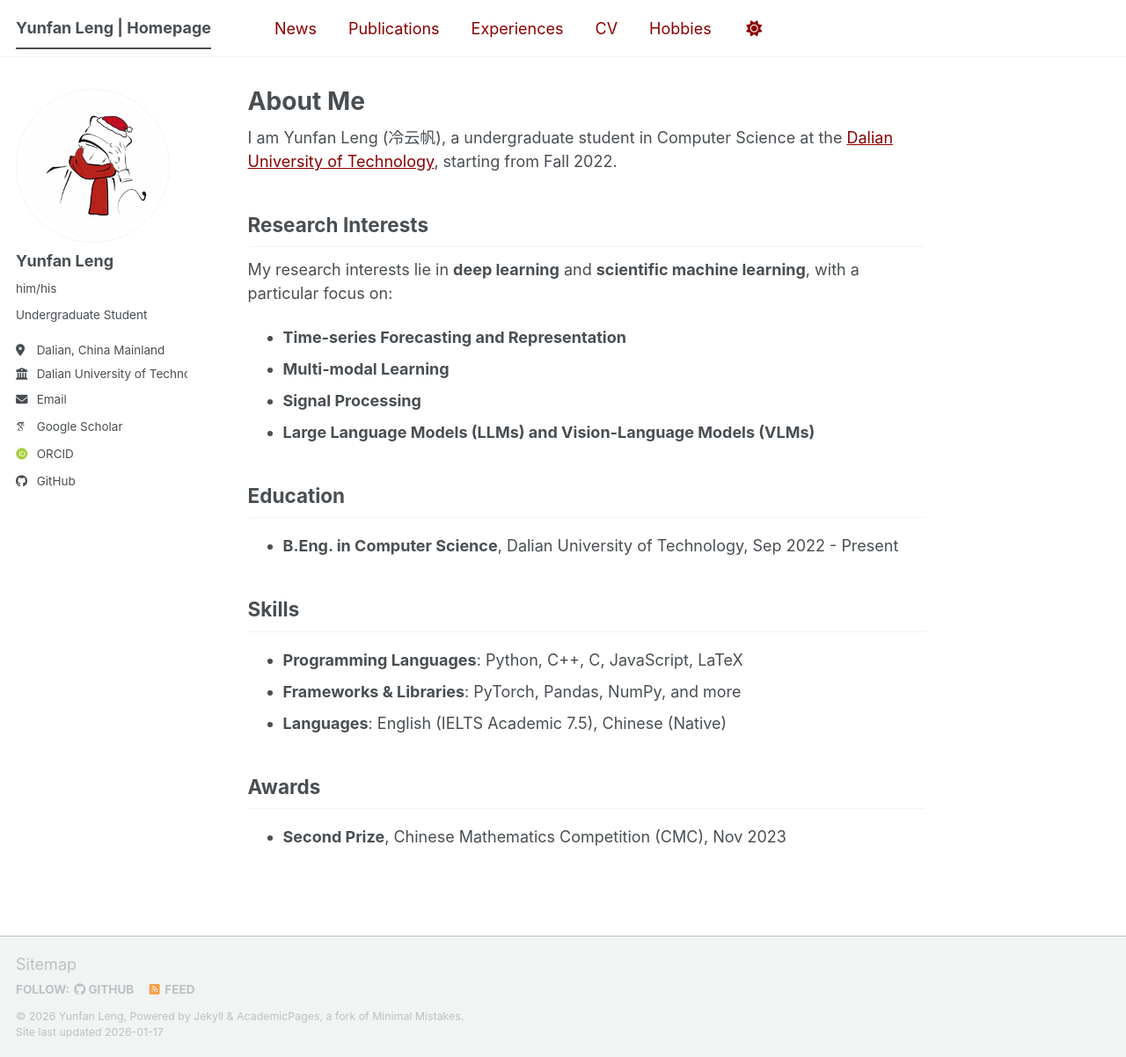
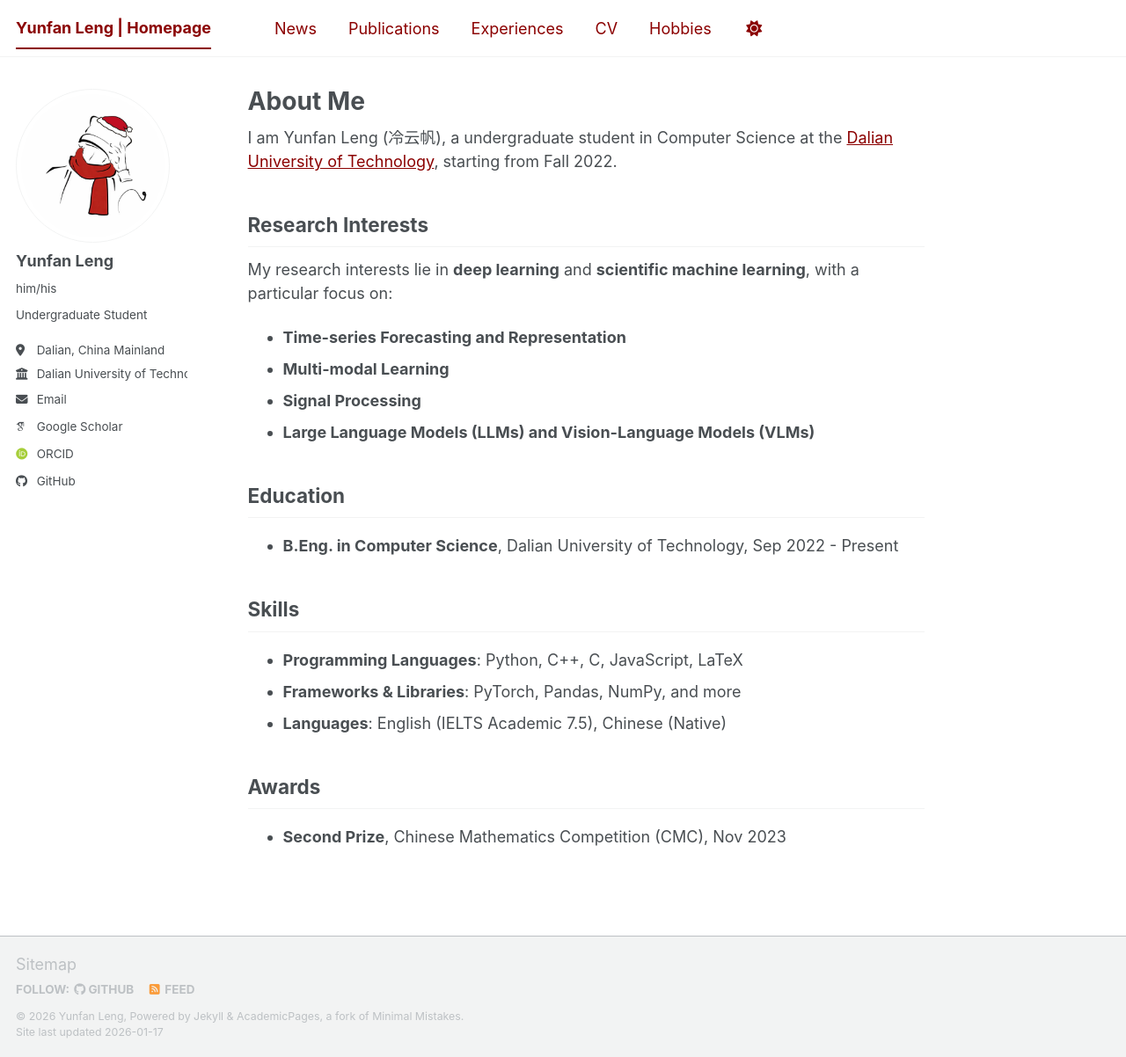
Before and after one commit to WENJIN6666/wenjin6666.github.io, a Jekyll site: the page built from _pages/about.md, in a window 1280 px wide and 1202 px high. Shown: the whole window at 88% size. Built offline with Jekyll 4.4.1, drawn with Linux system fonts in a browser that asks for light colours; some web fonts are replaced; a script bundle is joined from its source files by our own code; library files that are not in the unit come from our copies.

Commit message:
style: keep selected nav items in dark red color
- Use masthead link color (dark red) for selected items
- Keep underline for selected state

```diff
--- a/_sass/layout/_masthead.scss
+++ b/_sass/layout/_masthead.scss
@@ -67,12 +67,12 @@
 }
 
 .masthead__menu-item.selected a {
-  color: var(--global-text-color);
+  color: var(--global-masthead-link-color);
   font-weight: 700;
-  border-bottom: 2px solid var(--global-text-color);
+  border-bottom: 2px solid var(--global-masthead-link-color);
 }
 
 .masthead__menu-item.selected a:hover {
-  color: var(--global-text-color);
-  border-bottom: 2px solid var(--global-text-color);
+  color: var(--global-masthead-link-color-hover);
+  border-bottom: 2px solid var(--global-masthead-link-color-hover);
 }
```
